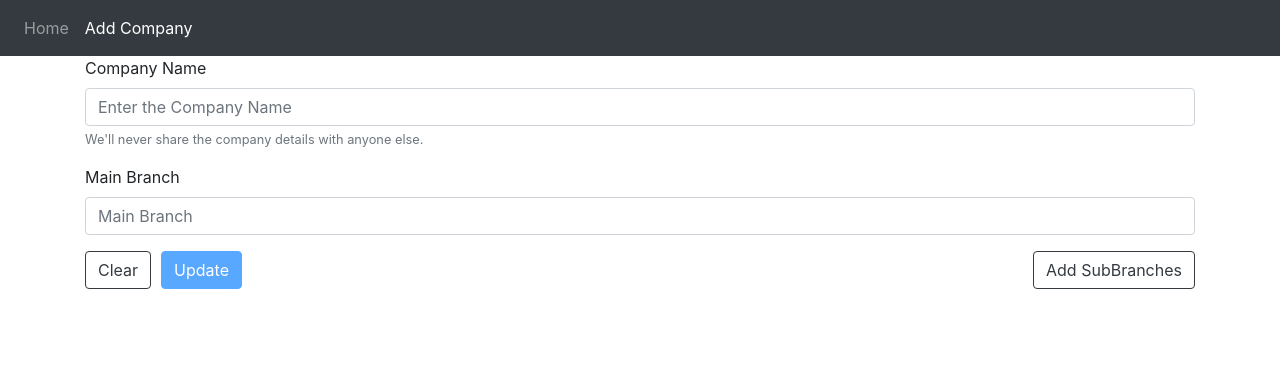
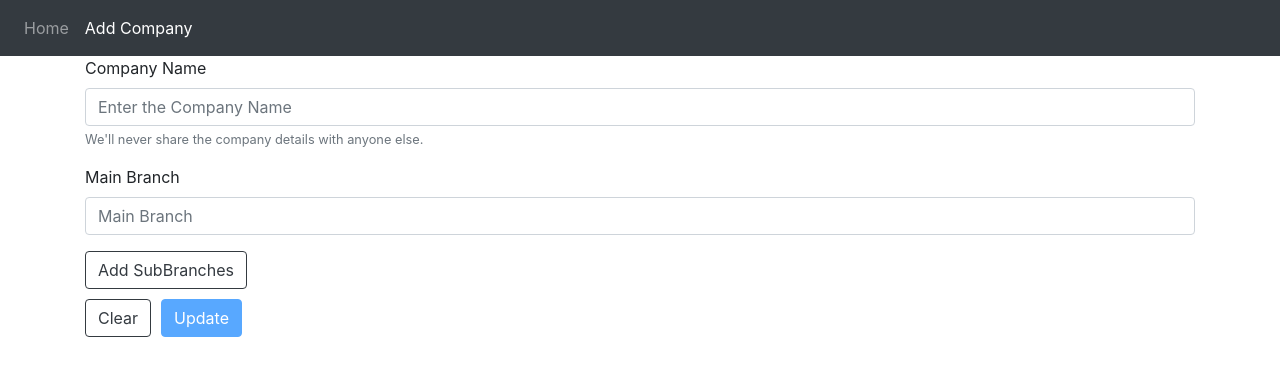
Before and after one commit to SaiBalaji202/angular-crud, an Angular app: page /company/1/1 in a window 1280 px wide. Shown: the top 376 px of the page. Built offline with nearby package versions, Linux system fonts and the light colour scheme.

Commit message:
Fixed issues in Company-Details Form

```diff
--- a/package.json
+++ b/package.json
@@ -3,7 +3,7 @@
   "version": "0.0.0",
   "scripts": {
     "ng": "ng",
-    "start": "ng serve",
+    "start": "node server.js",
     "build": "ng build",
     "test": "ng test",
     "lint": "ng lint",
@@ -22,6 +22,7 @@
     "@ng-bootstrap/ng-bootstrap": "^4.1.1",
     "bootstrap": "^4.3.1",
     "core-js": "^2.5.4",
+    "express": "^4.16.4",
     "ngx-toastr": "^10.0.2",
     "rxjs": "~6.3.3",
     "tslib": "^1.9.0",
--- a/src/app/app.module.ts
+++ b/src/app/app.module.ts
@@ -1,4 +1,5 @@
 import { BrowserModule } from '@angular/platform-browser';
+import { BrowserAnimationsModule } from '@angular/platform-browser/animations';
 import { NgModule } from '@angular/core';
 import { ReactiveFormsModule } from '@angular/forms';
 import { ToastrModule } from 'ngx-toastr';
@@ -22,6 +23,7 @@ import { CompaniesService } from './companies.service';
   ],
   imports: [
     BrowserModule,
+    BrowserAnimationsModule,
     ReactiveFormsModule,
     AppRoutingModule,
     ToastrModule.forRoot(),
--- a/src/app/companies.service.ts
+++ b/src/app/companies.service.ts
@@ -19,14 +19,12 @@ export class CompaniesService {
 
   deleteCompany(companyToDelete: Company) {
     this.companies = this.companies.filter(company => company.name !== companyToDelete.name);
-    console.log(this.companies.length);
     this.companiesAltered.next();
   }
 
   addCompany(name: string, mainBranch: string, subBranches: string[]) {
     const companyToAdd = new Company(name, mainBranch, subBranches);
     this.companies.push(companyToAdd);
-    console.log(this.companies);
     this.companiesAltered.next();
   }
 
@@ -41,14 +39,12 @@ export class CompaniesService {
   }
 
   updateCompany(companyToUpdate: string, updatedMainBranch: string, updatedSubBranches: string[]) {
-    console.log(companyToUpdate);
     for (let index = 0; index < this.companies.length; index++) {
       const company = this.companies[index];
 
       if (company.name === companyToUpdate) {
         company.mainBranch = updatedMainBranch;
         company.subBranches = updatedSubBranches;
-        console.log(this.companies);
         this.companiesAltered.next();
         return;
       }
--- a/src/app/company-detail/company-detail.component.html
+++ b/src/app/company-detail/company-detail.component.html
@@ -12,7 +12,7 @@
   </div>
 
   <div class="row">
-    <form class="col-md" [formGroup]="companyForm" (ngSubmit)="onSubmit()">
+    <form class="col-md" [formGroup]="companyForm">
       <div class="form-group">
         <label for="companyName">Company Name</label>
         <input type="text" class="form-control" id="companyName" aria-describedby="companyNameHelp"
@@ -36,25 +36,30 @@
               placeholder="Sub Branch" [formControlName]="i">
           </div>
       </div> -->
-      <div *ngIf="params.operation !== 'view'" class="form-group float-right">
-        <button class="btn btn-outline-dark" (click)="toggleSubBranchInclude()">
-          {{includeSubBranch ? "Delete SubBranches" : "Add SubBranches"}}
-        </button>
-      </div>
+
       <div class="form-group" *ngIf="includeSubBranch">
         <label for="companySubBranches">Sub Branches</label>
         <textarea rows="3" class="form-control" id="companySubBranches" placeholder="Sub Branches"
           aria-describedby="companySubBranchesHelp" formControlName="subBranches"></textarea>
         <small id="companySubBranchesHelp" class="form-text text-muted">Enter each branch sperated by comma</small>
       </div>
-      <div *ngIf="params.operation !== 'view'">
+    </form>
+  </div>
+  <div class="row">
+    <div class="col-md float-right" *ngIf="params.operation !== 'view'">
+        <button class="btn btn-outline-dark" (click)="toggleSubBranchInclude()">
+          {{includeSubBranch ? "Delete SubBranches" : "Add SubBranches"}}
+        </button>
+    </div>
+  </div>
+
+  <div class="row" style="margin-top: 10px" >
+      <div class="col-md" *ngIf="params.operation !== 'view'">
         <button type="button" style="margin-right: 10px;" class="btn btn-outline-dark" (click)="resetForm()">Clear</button>
-        <button type="submit" class="btn btn-primary"
-          [ngClass]="{'disabled': companyForm.invalid}">
+        <button type="submit" class="btn btn-primary" [ngClass]="{'disabled': companyForm.invalid}"
+          (click)="onSubmit()">
           {{params.operation === 'add' ? 'Add' : 'Update' }}
         </button>
       </div>
-
-    </form>
   </div>
 </div>
--- a/src/app/company-detail/company-detail.component.ts
+++ b/src/app/company-detail/company-detail.component.ts
@@ -16,6 +16,7 @@ export class CompanyDetailComponent implements OnInit {
 
   constructor(private companyService: CompaniesService,
     private route: ActivatedRoute,
+    private router: Router,
     private toastr: ToastrService) { }
 
   ngOnInit() {
@@ -27,7 +28,6 @@ export class CompanyDetailComponent implements OnInit {
 
     this.route.params.subscribe(params => {
       this.params = params;
-      console.log(this.params);
       if (this.params.operation === 'view' || this.params.operation === 'edit') {
         this.loadDetail(this.params.name);
         this.companyForm.get('companyName').disable();
@@ -37,7 +37,6 @@ export class CompanyDetailComponent implements OnInit {
 
   loadDetail(name: string) {
     const company = this.companyService.findCompany(name);
-    console.log(company);
     this.companyForm.setValue({
       companyName: company.name,
       mainBranch: company.mainBranch,
@@ -50,6 +49,7 @@ export class CompanyDetailComponent implements OnInit {
 
   toggleSubBranchInclude() {
     this.includeSubBranch = !this.includeSubBranch;
+    this.companyForm.get('subBranches').updateValueAndValidity();
   }
 
   resetForm() {
@@ -76,17 +76,19 @@ export class CompanyDetailComponent implements OnInit {
 
   onSubmit() {
     const { companyName, mainBranch, subBranches } = this.companyForm.value;
+    let msgToDisplay = '';
     if (this.params.operation === 'add') {
       this.companyService.addCompany(companyName,
         mainBranch,
         (subBranches && this.includeSubBranch) ? subBranches.split(', ') : null);
-      this.toastr.success(companyName + ' Added Successfully');
+      msgToDisplay = `${companyName} Added Successfully`;
     } else {
       this.companyService.updateCompany(this.params.name,
         mainBranch,
         (subBranches && this.includeSubBranch) ? subBranches.split(', ') : null);
-      this.toastr.success(this.params.name + ' Updated Successfully');
+      msgToDisplay = `${this.params.name} Updated Successfully`;
     }
-    console.log('Submitted');
+    this.toastr.success(msgToDisplay);
+    this.router.navigateByUrl('/');
   }
 }
```
Also changed, not shown: server.js (added, +12 -0 lines), 1 other file (tests, documents, lock files or other folders).
